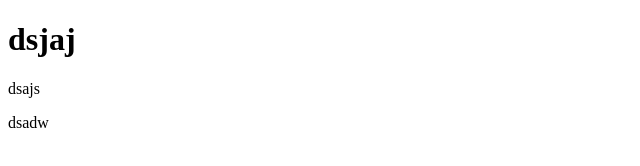
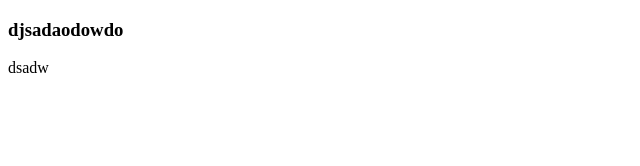
Before and after one commit to IvanBasenko/Repos, a plain HTML site: page index.html in a window 1280 px wide. Shown: the whole page, without its empty margins (0-640 px from the left). Drawn offline with Linux system fonts and the light colour scheme.

Commit message:
third commit

```diff
--- a/index.html
+++ b/index.html
@@ -22,8 +22,7 @@
     </head>
 <!--    <body font-size=32; style="padding-left:10%; padding-right:10%; font-family: Calibri; "></body>-->
     <body style = "font-size=32em; font-family =Calibri"  >
-        <h1>dsjaj</h1>
-        <p>dsajs</p>
+       <h3>djsadaodowdo</h3>
     <body>
     dsadw
     </body>
```
